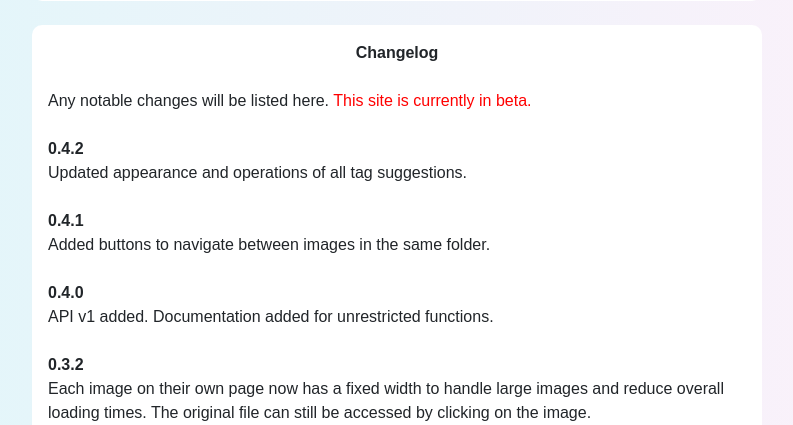
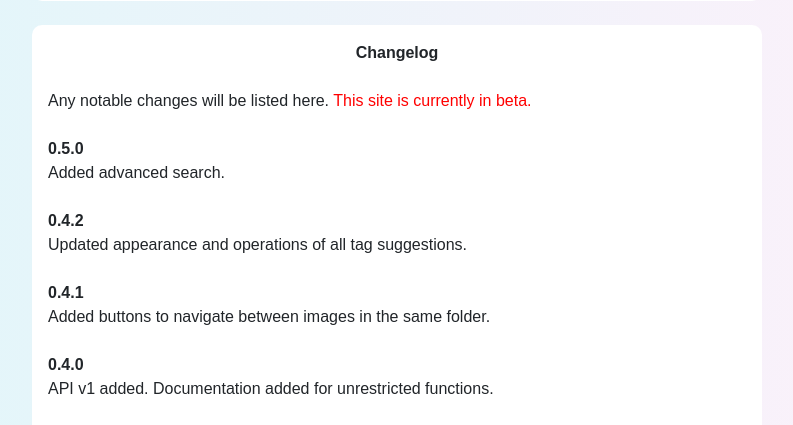
Before and after one commit to camelfantasy/hibike-euphonium-archive, a Python web app: template flask_app/templates/about.html in a window 1280 px wide. Shown: the part 381-806 px from the top of the page, without its empty margins (243-1036 px from the left). Run offline with Jinja, Linux system fonts and the light colour scheme; the template is opened without the code that fills it, so the values that code supplies are empty; some libraries are stand-ins or nearby versions.

Commit message:
update about.html

```diff
--- a/flask_app/templates/about.html
+++ b/flask_app/templates/about.html
@@ -34,6 +34,12 @@
             <div>
                 Any notable changes will be listed here.
                 <span style="color:red">This site is currently in beta.</span>
+            </div>
+            <br>
+            <div>
+                <b>0.5.0</b>
+                <br>
+                Added advanced search.
             </div>
             <br>
             <div>
```
